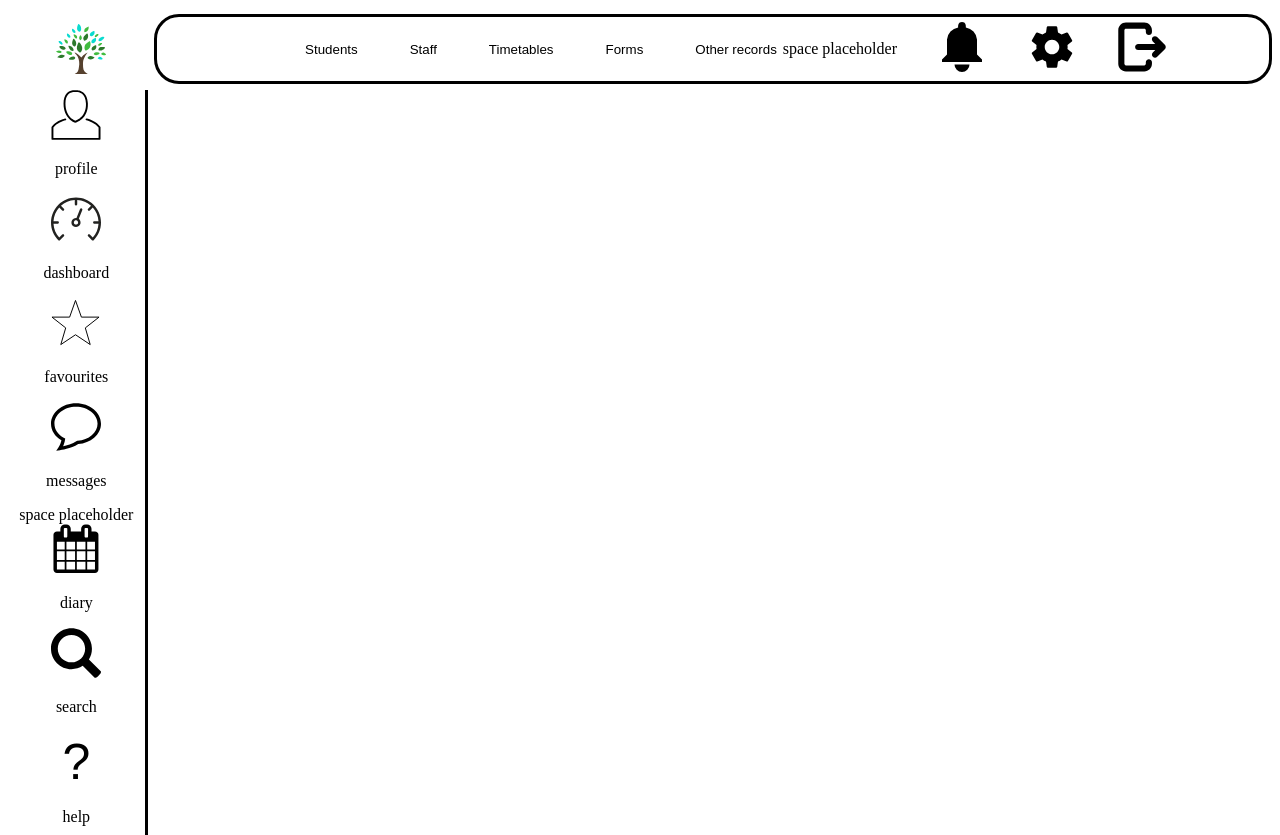
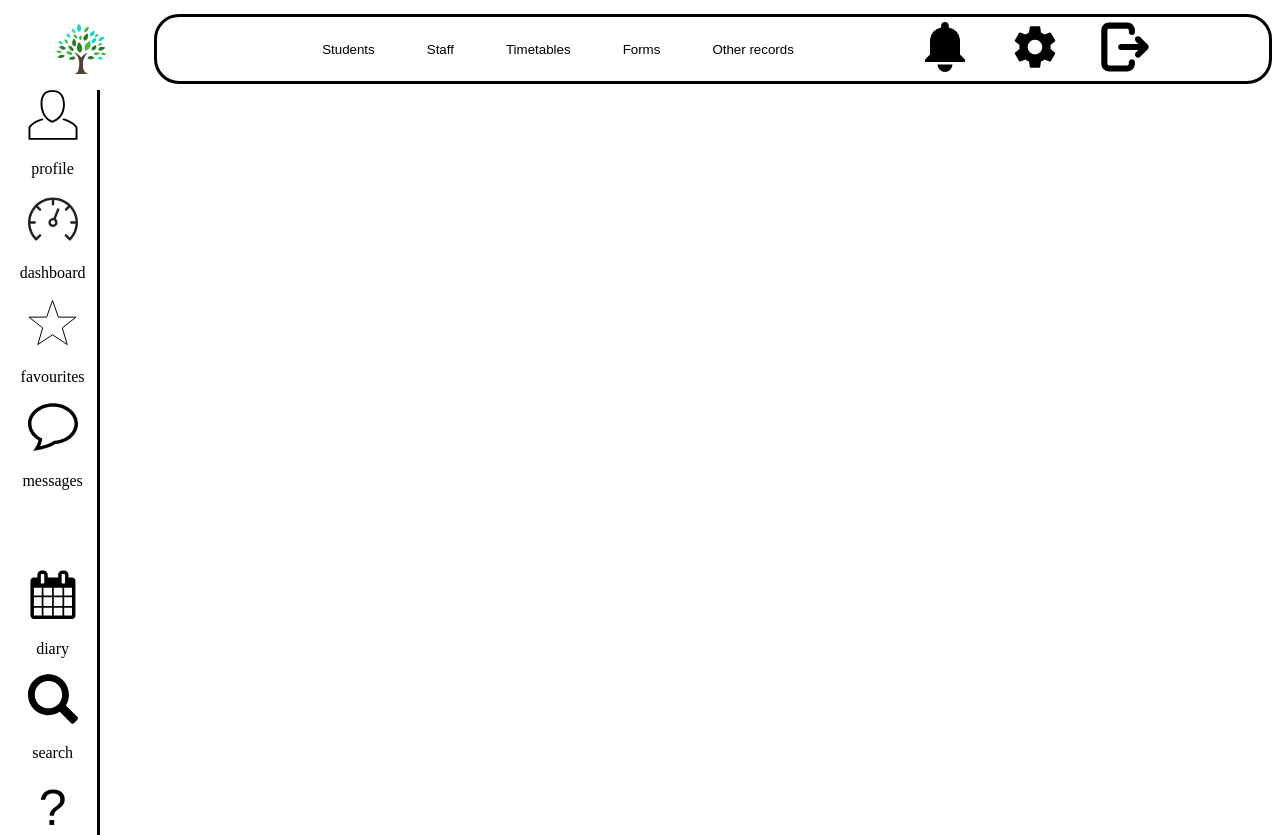
Before and after one commit to MarkSmith9/group_project, a PHP site: page /index.php in a window 1280 px wide. Shown: the top 835 px of the page. Run offline with PHP 8.4, Linux system fonts and the light colour scheme; the visitor is signed in with stand-in values (Sample User, id 1).

Commit message:
spaceholders implemented

```diff
--- a/layout.php
+++ b/layout.php
@@ -15,7 +15,7 @@
 	<div><button onclick="window.location.href='/timetable.php';" class="navbutton">Timetables</button></div>
 	<div><button onclick="window.location.href='/placeholder.php';" class="navbutton">Forms</button></div>
 	<div><button onclick="window.location.href='/placeholder.php';" class="navbutton">Other records</button></div>
-	<div>space placeholder</div>
+	<div class="horizontal_space"> </div>
 	<div><img src = "image/bell.svg" width="50" height="50" alt="exit" class="navbutton" onclick="window.location.href='/index.php';"></div>
 	<div><img src = "image/setting.svg" width="50" height="50" alt="exit" class="navbutton" onclick="window.location.href='/index.php';"></div>
 	<div><img src = "image/exit.svg" width="50" height="50" alt="exit" class="navbutton" onclick="window.location.href='/index.php';"></div>
@@ -27,7 +27,7 @@
 	<div><img src = "image/dash.svg" width="50" height="50" alt="exit" class="sidebutton" onclick="window.location.href='/index.php';"><p>dashboard</p></div>
 	<div><img src = "image/star.svg" width="50" height="50" alt="exit" class="sidebutton" onclick="window.location.href='/index.php';"><p>favourites</p></div>
 	<div><img src = "image/message.svg" width="50" height="50" alt="exit" class="sidebutton" onclick="window.location.href='/index.php';"><p>messages</p></div>
-	<div>space placeholder</div>
+	<div class="vertical_space"> </div>
 	<div><img src = "image/calendar.svg" width="50" height="50" alt="exit" class="sidebutton" onclick="window.location.href='/index.php';"><p>diary</p></div>
 	<div><img src = "image/search.svg" width="50" height="50" alt="exit" class="sidebutton" onclick="window.location.href='/index.php';"><p>search</p></div>
 	<div><button onclick="window.location.href='/placeholder.php';" class="sidebutton texticon">?</button><p>help</p></div>
```
